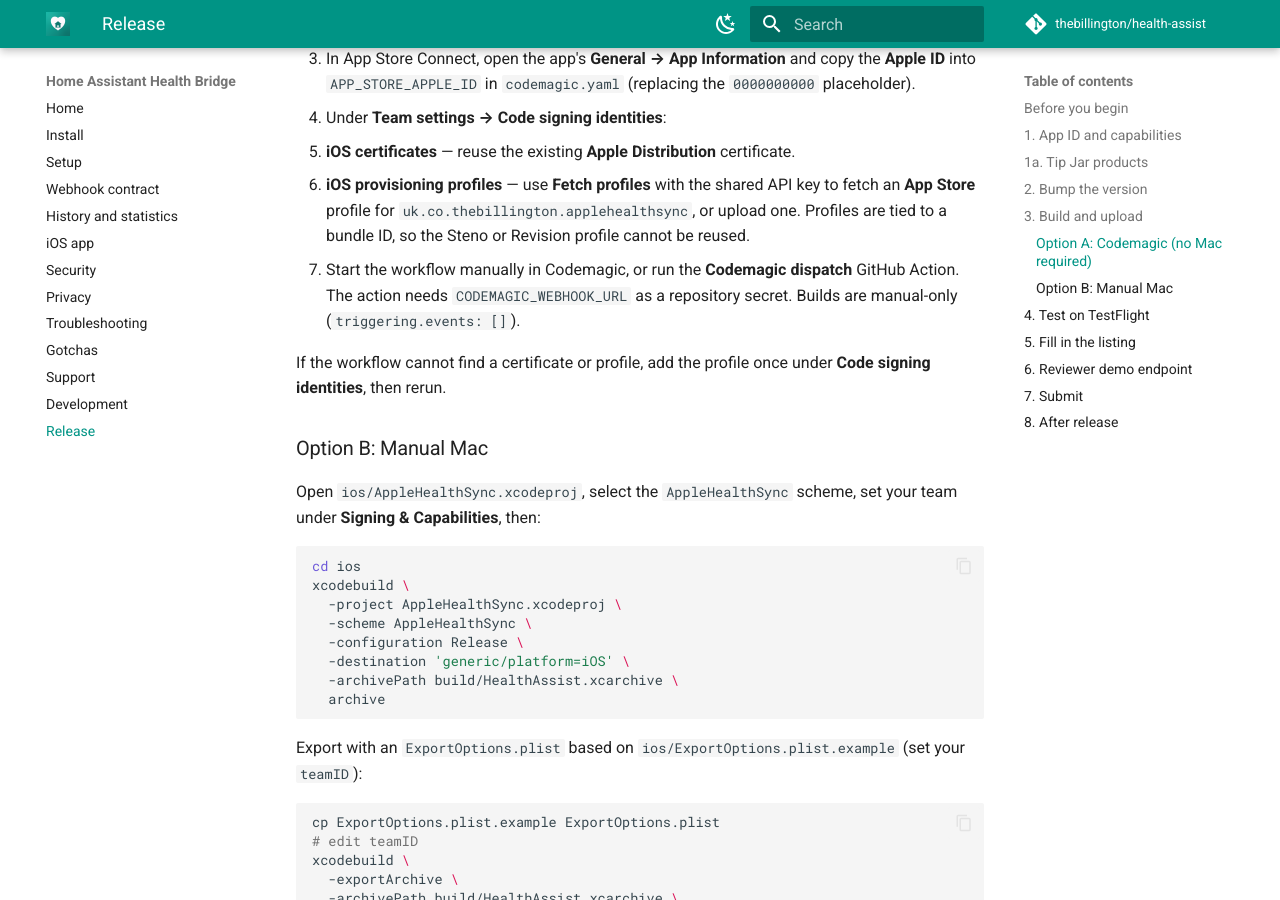
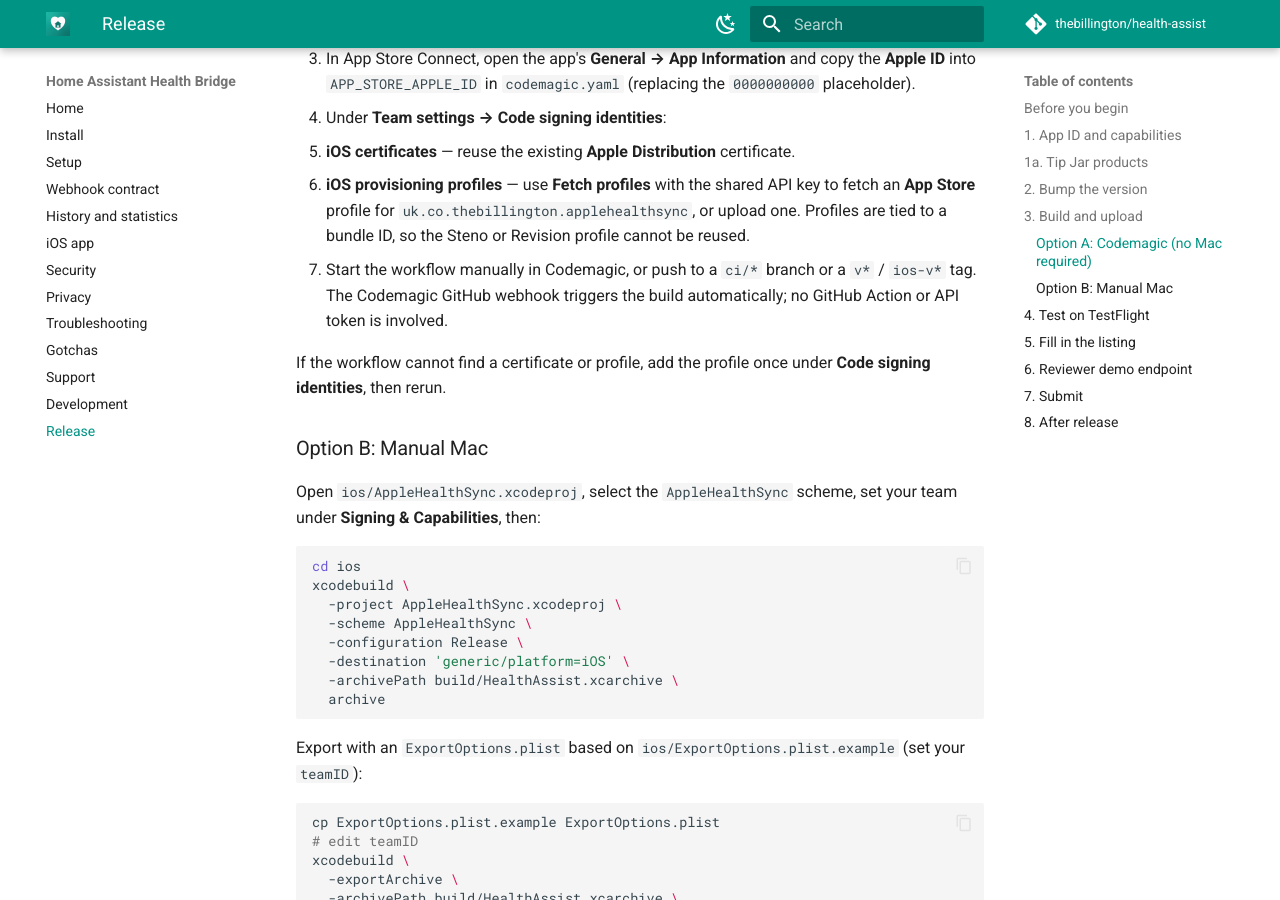
Before and after one commit to thebillington/health-assist, an MkDocs documentation site: the page built from docs/release.md, in a window 1280 px wide and 900 px high, scrolled down 2240 px. Built offline with MkDocs 1.6.1 and Material for MkDocs 9.7.7, drawn with Linux system fonts in a browser that asks for light colours; comment, search, counter and statistics services are not loaded.

Commit message:
Document the Codemagic webhook triggers

```diff
--- a/docs/release.md
+++ b/docs/release.md
@@ -94,9 +94,9 @@ One-time setup:
      key to fetch an **App Store** profile for
      `uk.co.thebillington.applehealthsync`, or upload one. Profiles are tied to
      a bundle ID, so the Steno or Revision profile cannot be reused.
-5. Start the workflow manually in Codemagic, or run the **Codemagic dispatch**
-   GitHub Action. The action needs `CODEMAGIC_WEBHOOK_URL` as a repository
-   secret. Builds are manual-only (`triggering.events: []`).
+5. Start the workflow manually in Codemagic, or push to a `ci/*` branch or a
+   `v*` / `ios-v*` tag. The Codemagic GitHub webhook triggers the build
+   automatically; no GitHub Action or API token is involved.
 
 If the workflow cannot find a certificate or profile, add the profile once under
 **Code signing identities**, then rerun.
```
